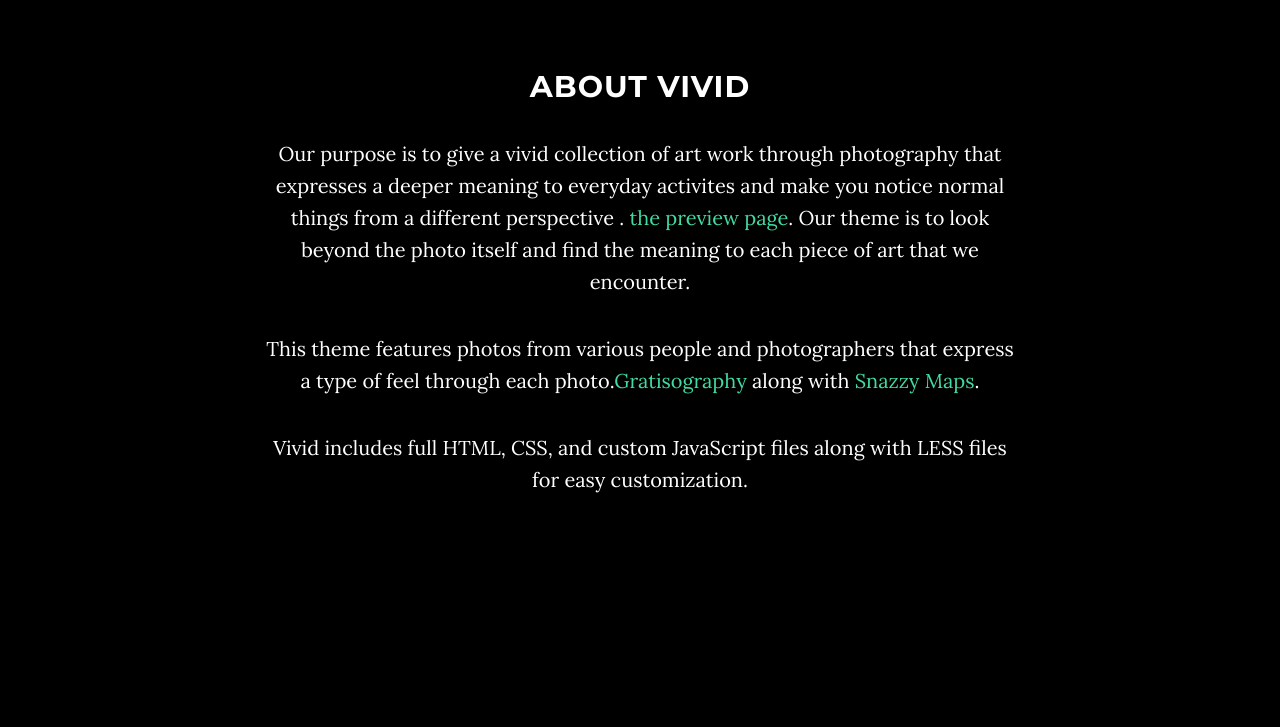
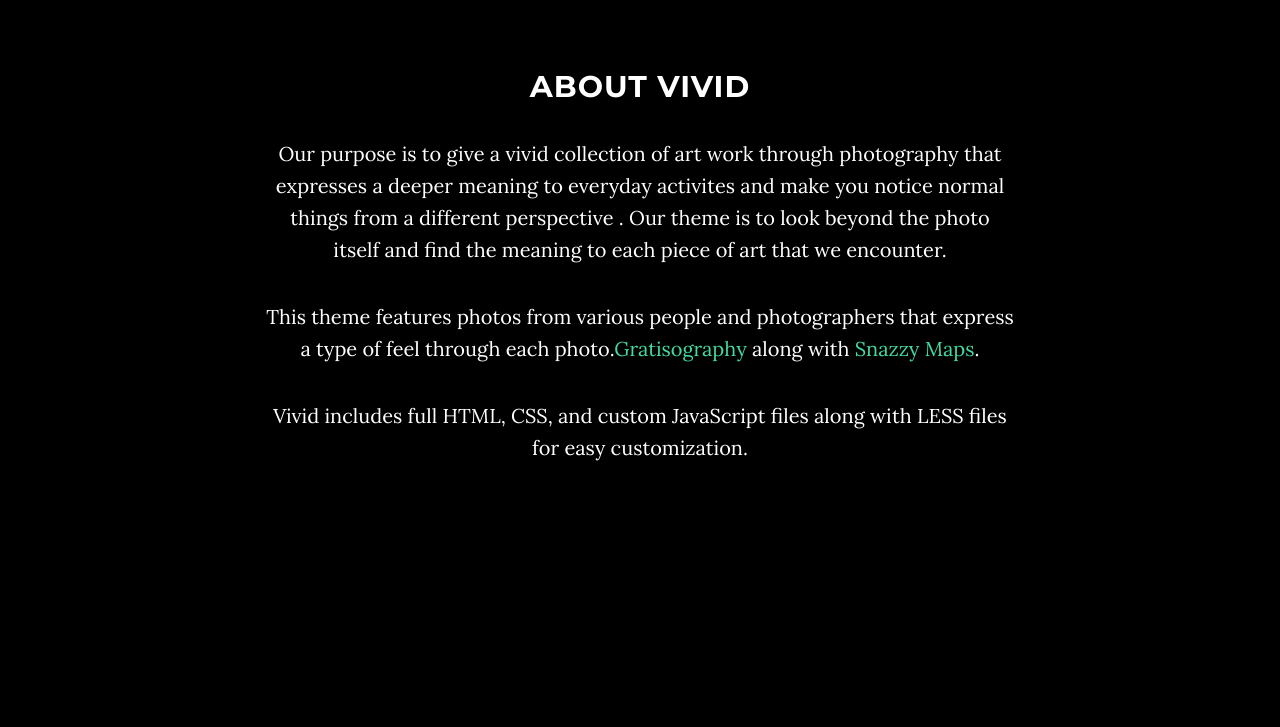
Before and after one commit to ashleyedwards959/Vivid-, a website: page startbootstrap-grayscale-gh-pages/index.html in a window 1280 px wide. Shown: the part 980-1707 px from the top of the page. Drawn offline with nearby package versions, Linux system fonts and the light colour scheme; some packages are replaced by stand-ins of ours.

Commit message:
Update index.html

```diff
--- a/startbootstrap-grayscale-gh-pages/index.html
+++ b/startbootstrap-grayscale-gh-pages/index.html
@@ -91,7 +91,7 @@
         <div class="row">
             <div class="col-lg-8 col-lg-offset-2">
                 <h2>About Vivid</h2>
-                <p> Our purpose is to give a vivid collection of art work through photography that expresses a deeper meaning to everyday activites and make you notice normal things from a different perspective .  <a href="http://startbootstrap.com/template-overviews/grayscale/">the preview page</a>. Our theme is to look beyond the photo itself and find the meaning to each piece of art that we encounter.</p>
+                <p> Our purpose is to give a vivid collection of art work through photography that expresses a deeper meaning to everyday activites and make you notice normal things from a different perspective . Our theme is to look beyond the photo itself and find the meaning to each piece of art that we encounter.</p>
                 <p>This theme features photos from various people and photographers that express a type of feel through each photo.<a href="http://gratisography.com/">Gratisography</a> along with <a href="http://snazzymaps.com/">Snazzy Maps</a>.</p>
                 <p>Vivid includes full HTML, CSS, and custom JavaScript files along with LESS files for easy customization.</p>
             </div>
```
